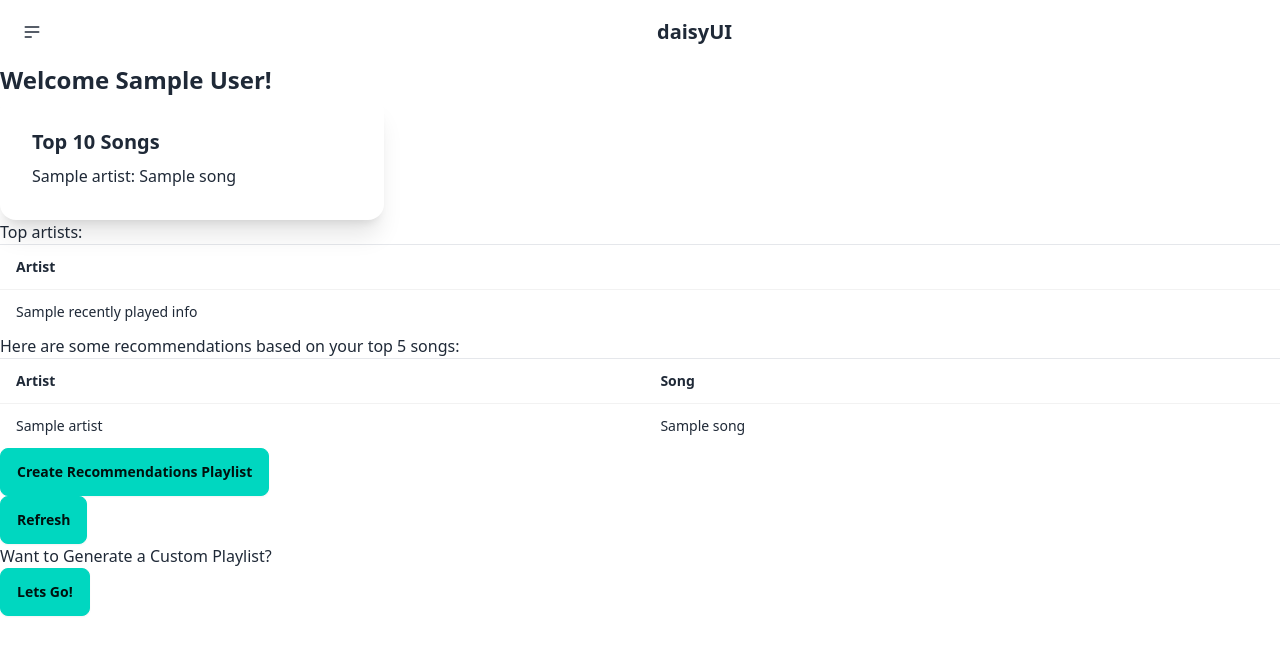
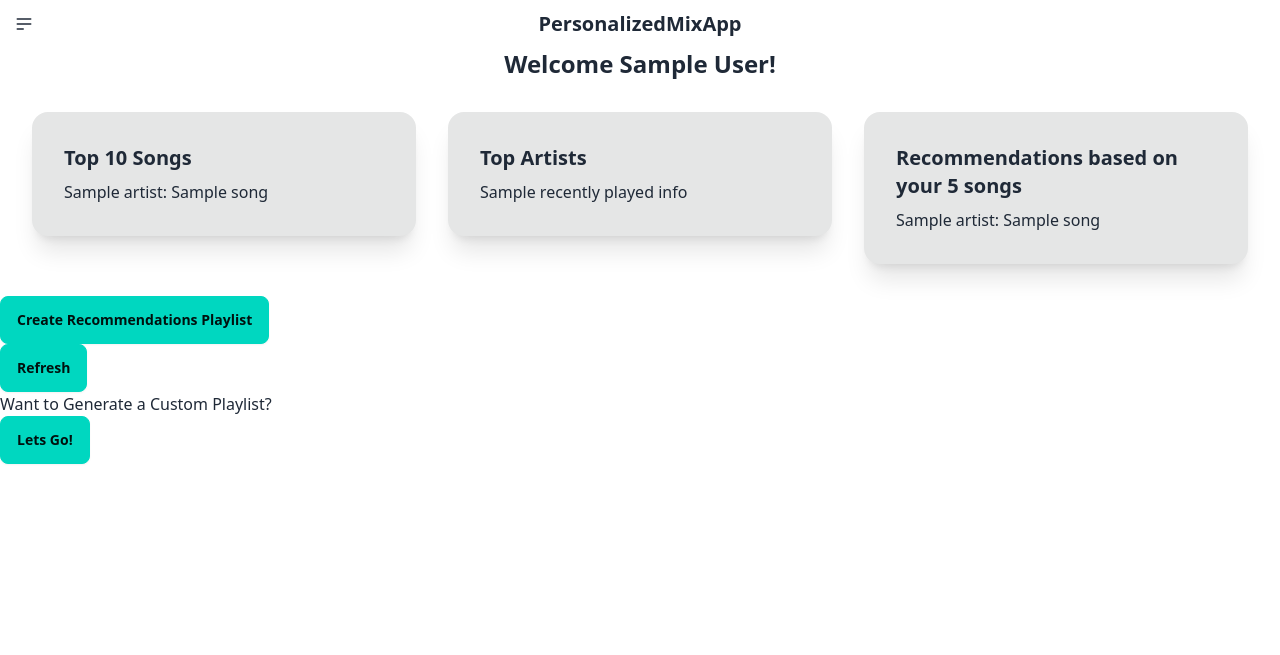
Before and after one commit to taddmtii/FlowFinder, a Flask app: template templates/home.html in a window 1280 px wide. Shown: the top 655 px of the page. Run offline with Flask 3, Linux system fonts and the light colour scheme; the template is opened without the code that fills it: most values are stand-ins (such as "Sample title", 1, 10 or a date in 2020); some libraries are stand-ins or nearby versions.

Commit message:
changed navbar

```diff
--- a/templates/home.html
+++ b/templates/home.html
@@ -9,9 +9,9 @@
     </head>
     <!--NAVBAR-->
     <navbar>
-          <div class="navbar bg-base-100">
-            <div class="navbar-start">
-              <div class="dropdown">
+          <div class="flex justify-center bg-base-100">
+            <div>
+              <div class="dropdown absolute left-0">
                 <div tabindex="0" role="button" class="btn btn-ghost btn-circle">
                   <svg xmlns="http://www.w3.org/2000/svg" class="h-5 w-5" fill="none" viewBox="0 0 24 24" stroke="currentColor"><path stroke-linecap="round" stroke-linejoin="round" stroke-width="2" d="M4 6h16M4 12h16M4 18h7" /></svg>
                 </div>
@@ -22,16 +22,18 @@
                 </ul>
               </div>
             </div>
-            <div class="navbar-center">
-              <a class="btn btn-ghost text-xl">daisyUI</a>
+            <div class="flex justify-center items-align">
+              <a class="btn btn-ghost text-xl">PersonalizedMixApp</a>
             </div>
             </div>
     </navbar>
 
     <body>
-        <h1 class="text-2xl font-bold ">Welcome {{ displayName }}!</h1>
 
-        <div class="card w-96 bg-white shadow-xl">
+        <h1 class="text-2xl font-bold flex justify-center">Welcome {{ displayName }}!</h1>
+        <div class="flex gap-8 justify-center p-8">
+            <div>
+                <div class="card w-96 bg-base-300 shadow-xl">
                     <div class="card-body">
                         <h2 class="card-title">Top 10 Songs</h2>
                         {% for artist, song in topTracks_info %}
@@ -39,35 +41,28 @@
                         {% endfor %}
                     </div>
                 </div>
-
-        <h2>Top artists:</h2>
-        <table class="table">
-            <tr>
-                <th>Artist</th>
-            </tr>
-            <hr>
+            </div>
+            <div>
+                <div class="card w-96 bg-base-300 shadow-xl">
+                    <div class="card-body">
+                        <h2 class="card-title">Top Artists</h2>
                         {% for name, genres in recentlyPlayed_info %}
-            <tr>
-                <td>{{ name }}</td>
-            </tr>
+                            <p>{{ name }}</p>
                         {% endfor %}
-        </table>
-
-        <h2>Here are some recommendations based on your top 5 songs:</h2>
-        <table class="table">
-            <tr>
-                <th>Artist</th>
-                <th>Song</th>
-            </tr>
-            <hr>
+                    </div>
+                </div>
+            </div>
+            <div>
+                <div class="card w-96 bg-base-300 shadow-xl">
+                    <div class="card-body">
+                        <h2 class="card-title">Recommendations based on your 5 songs</h2>
                         {% for artist, song in recommendations_info %}
-            <tr>
-                <td>{{ artist }}</td>
-                <td>{{ song }}</td>
-            </tr>
+                        <p>{{ artist }}: {{ song }}</p>
                         {% endfor %}
-        </table>
-
+                    </div>
+                </div>
+            </div>
+        </div>
         <form action="/createPlaylistRecommendations" method="post">
             {% for id in recommendationsIDs %}
             <input type="hidden" name="reccomendationIDs[]" value="{{ id }}">
```
Lines whose indentation alone changed are shown as unchanged.
